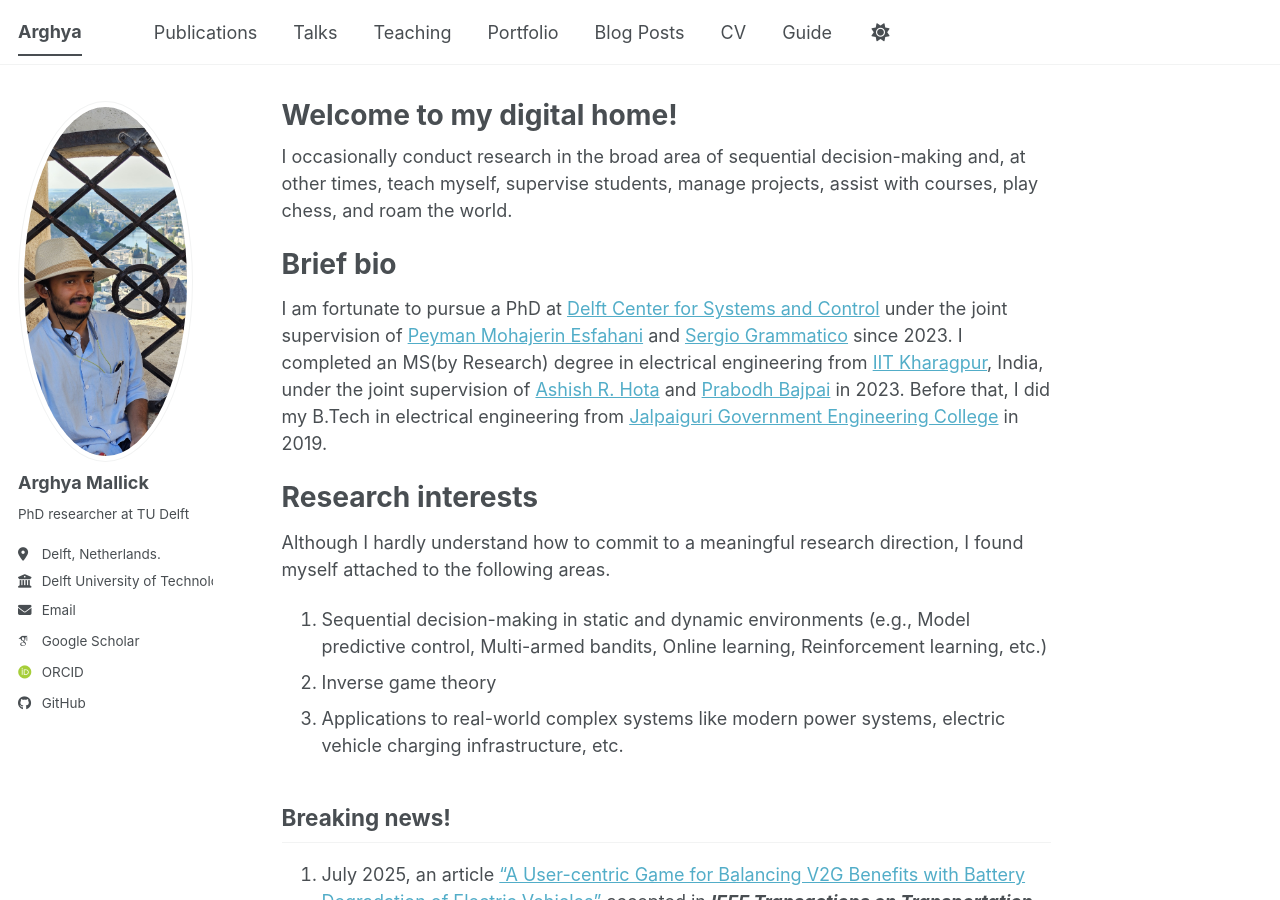
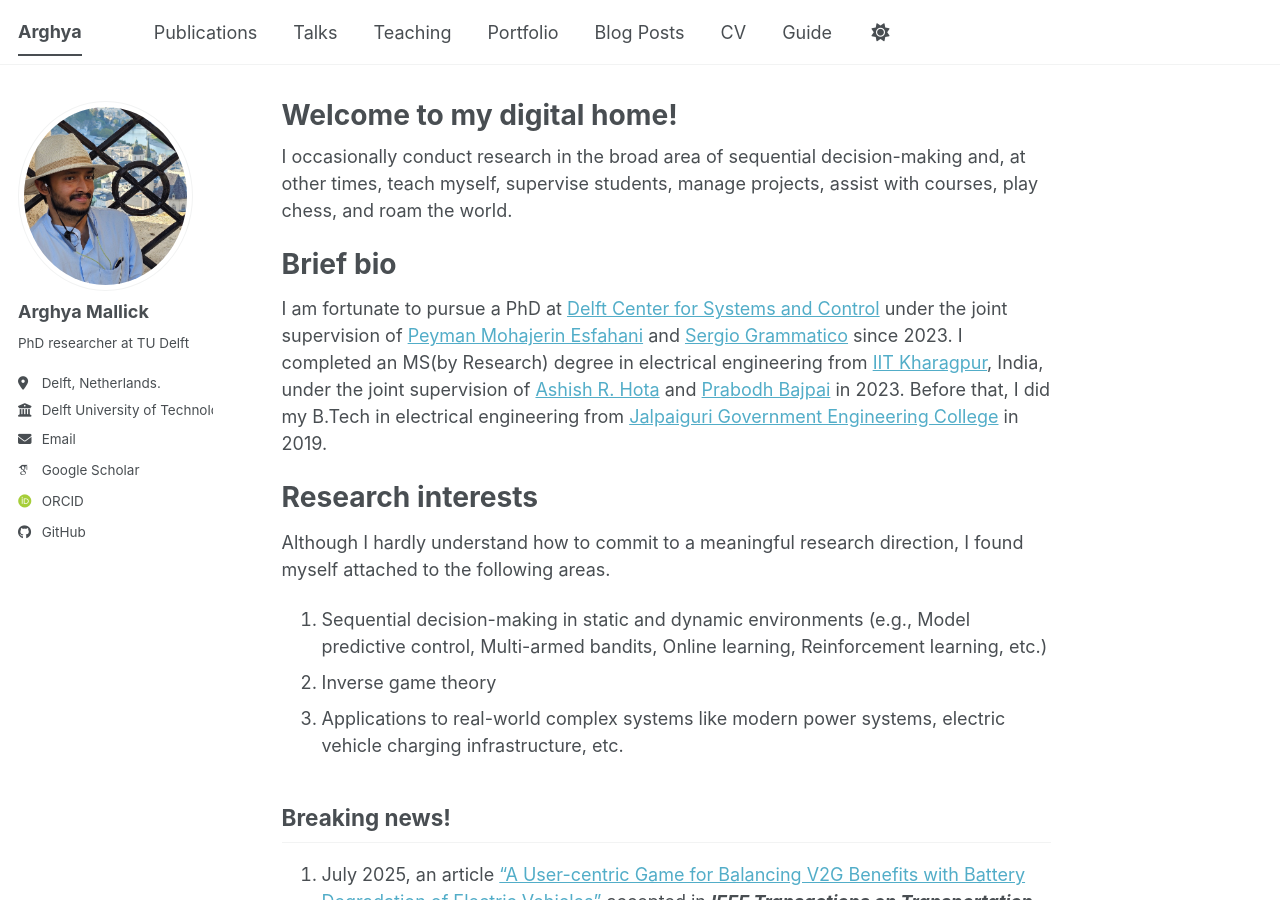
Before and after one commit to amallick-tudelft/amallick-tudelft.github.io, a Jekyll site: the page built from _pages/about.md, in a window 1280 px wide and 900 px high. Built offline with Jekyll 4.4.1, drawn with Linux system fonts in a browser that asks for light colours; some web fonts are replaced; a script bundle is joined from its source files by our own code; library files that are not in the unit come from our copies.

Commit message:
Update _config.yml

```diff
--- a/_config.yml
+++ b/_config.yml
@@ -23,7 +23,7 @@ repository               : "academicpages/academicpages.github.io"
 #               Additional customization can be done by editing /_includes/author-profile.html
 author:
   # Biographic information
-  avatar           : "amallick.jpg"
+  avatar           : "amallick_2.jpg"
   name             : "Arghya Mallick"
   pronouns         : # example: "she/her"
   bio              : "PhD researcher at TU Delft"
```
